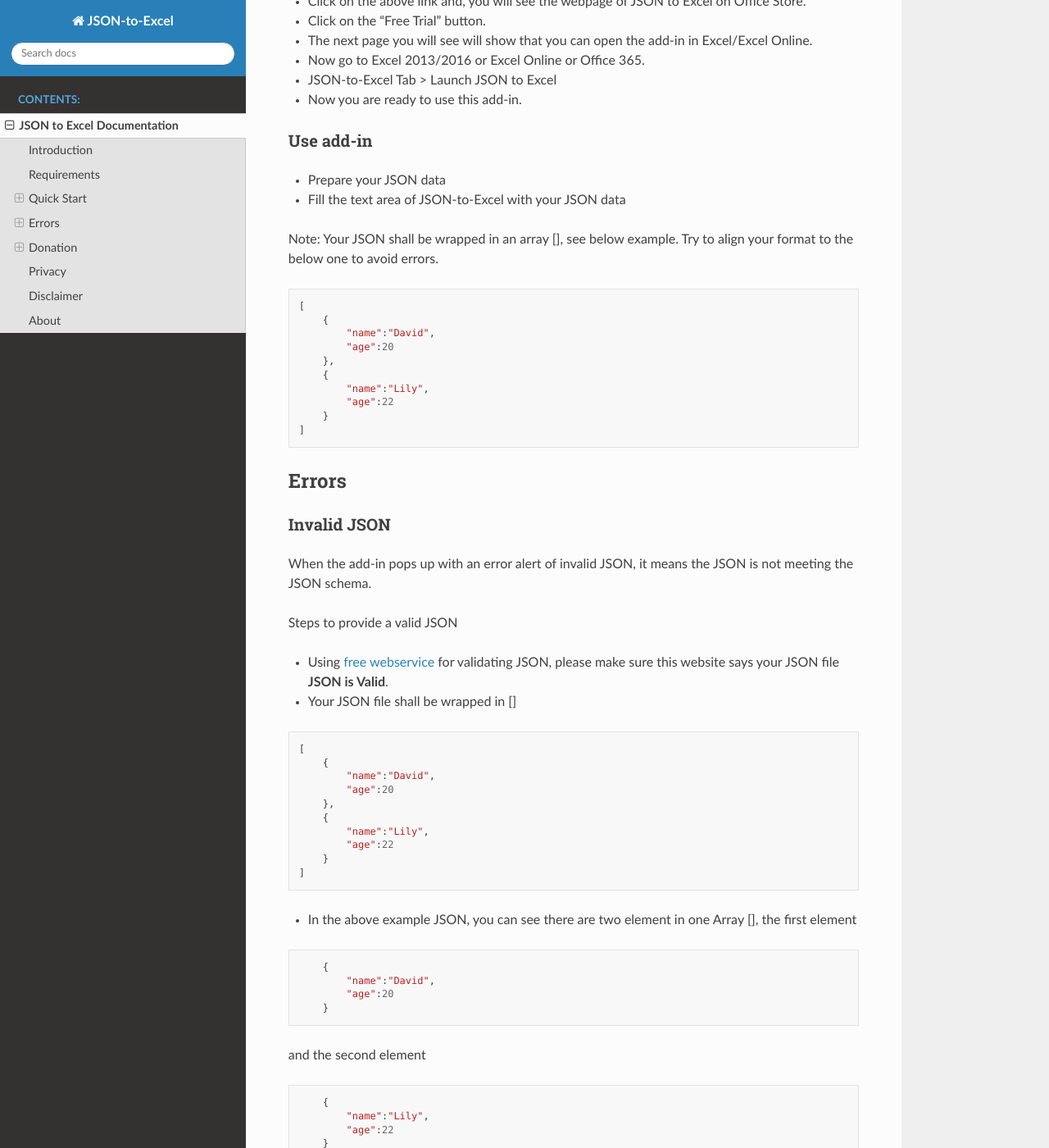
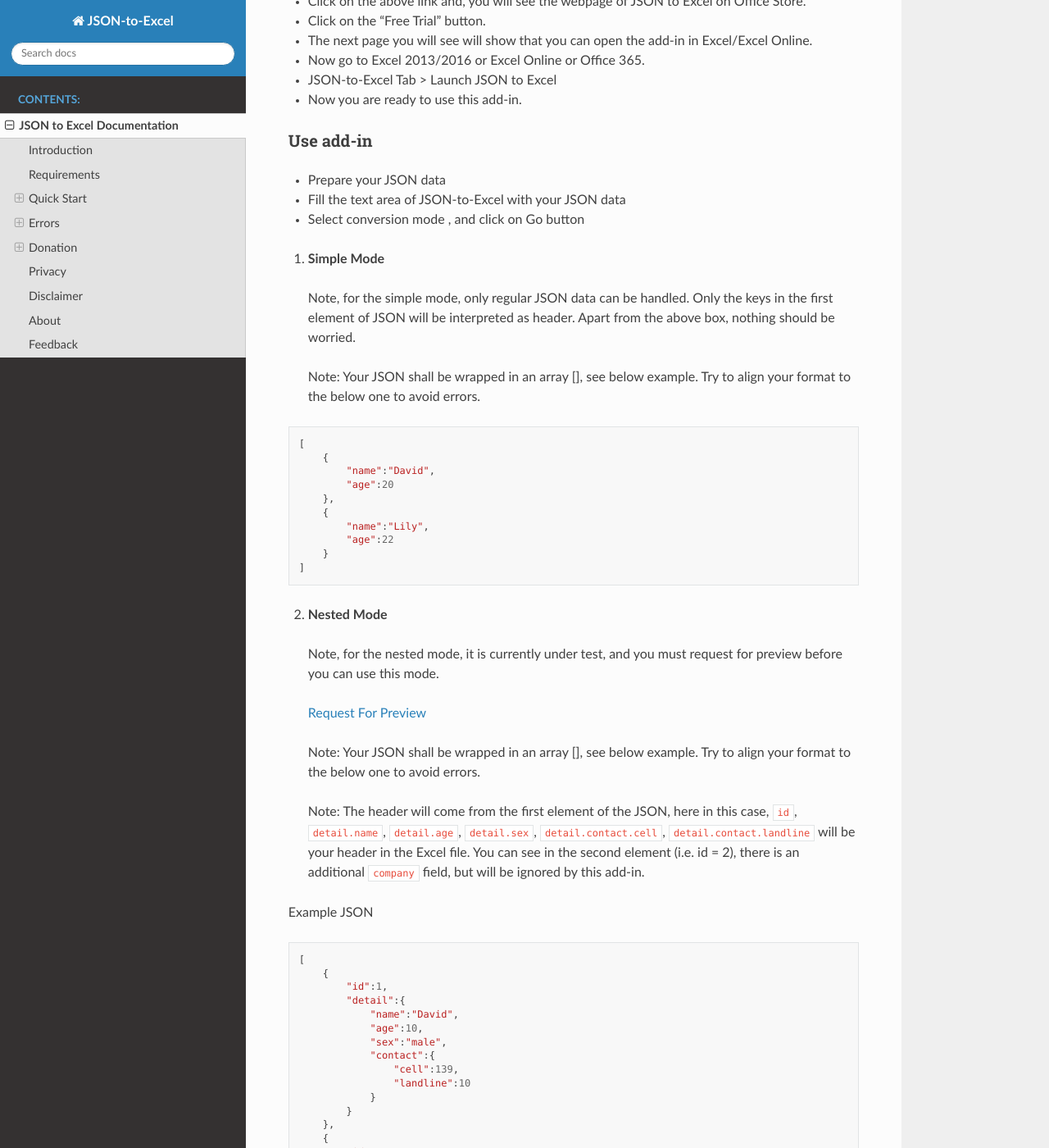
Before and after one commit to he-yang/JSON-to-Excel, a Sphinx documentation site: the page built from source/quickstart.md, in a window 1280 px wide and 1400 px high, scrolled down 532 px. Shown: the whole window at 82% size. Built offline with Sphinx 7.4.7 and the Read the Docs theme 2.0.0, drawn with Linux system fonts in a browser that asks for light colours; some of the changed text lies outside the part shown.

Commit message:
introduce nested mode

````diff
--- a/source/quickstart.md
+++ b/source/quickstart.md
@@ -19,12 +19,13 @@
 ### Use add-in
 * Prepare your JSON data
 * Fill the text area of JSON-to-Excel with your JSON data
-<!-- * Select conversion mode -->
-<!-- * __Simple Mode__ -->
-<!-- * Note, for the simple mode, only regular JSON data can be handled. Only the keys in the first element of JSON will be interpreted as header. Apart from the above box, nothing should be worried. -->
+* Select conversion mode , and click on Go button
+1. __Simple Mode__
+
+> Note, for the simple mode, only regular JSON data can be handled. Only the keys in the first element of JSON will be interpreted as header. Apart from the above box, nothing should be worried.
 
 
-Note: Your JSON shall be wrapped in an array [], see below example. Try to align your format to the below one to avoid errors.
+> Note: Your JSON shall be wrapped in an array [], see below example. Try to align your format to the below one to avoid errors.
 ```
 [
     {
@@ -37,18 +38,17 @@
     }
 ]
 ```
-<!-- * __Advanced Mode__
-    * Note, for the advance mode, you must fill in the “headers for advanced mode”
+2. __Nested Mode__
+> Note, for the nested mode, it is currently under test, and you must request for preview before you can use this mode.
 
-        * If you would like to have ``“id”,”detail.name” and “detail.sex”`` included , then fill in ``id,detail.name,detail.sex``
-        * If you would like to have ``“detail.name” and “detail.age”`` included, then fill in ``detail.name,detail.age``
-        * Click on one and ONLY one cell of the target datasheet
-        * Click on “Go” button
-```
-Note: Your JSON shall be wrapped in an array [], see below example. Try to align your format to the below one to avoid errors.
+> [Request For Preview](https://s.wtsolutions.cn/getToken.html)
+
+> Note: Your JSON shall be wrapped in an array [], see below example. Try to align your format to the below one to avoid errors.
+
+> Note: The header will come from the first element of the JSON, here in this case, `id`, `detail.name`, `detail.age`, `detail.sex`, `detail.contact.cell`, `detail.contact.landline` will be your header in the Excel file. You can see in the second element (i.e. id = 2), there is an additional `company` field, but will be ignored by this add-in.
 
 Example JSON
-
+```
 [
     {
         "id":1,
@@ -71,7 +71,8 @@
             "contact":{
                 "cell":158,
                 "landline":20
-            }
+            },
+            "company":"WTSolutions"
         }
     },
     {
@@ -87,7 +88,7 @@
         }
     }
 ]
-``` -->
+```
 ## Errors
 
 ### Invalid JSON
@@ -157,3 +158,6 @@
 
 ## About
 JSON-to-Excel is an Excel add-in that convert JSON to Excel. It is maintained by he.yang@wtsolutions.cn from WTSolutions.
+
+## Feedback
+Fill in [this form](https://forms.office.com/r/68kFzZnGKT) for feedback.
````
Also changed, not shown: source/_static/sitemap.txt (added, +13 -0 lines).
